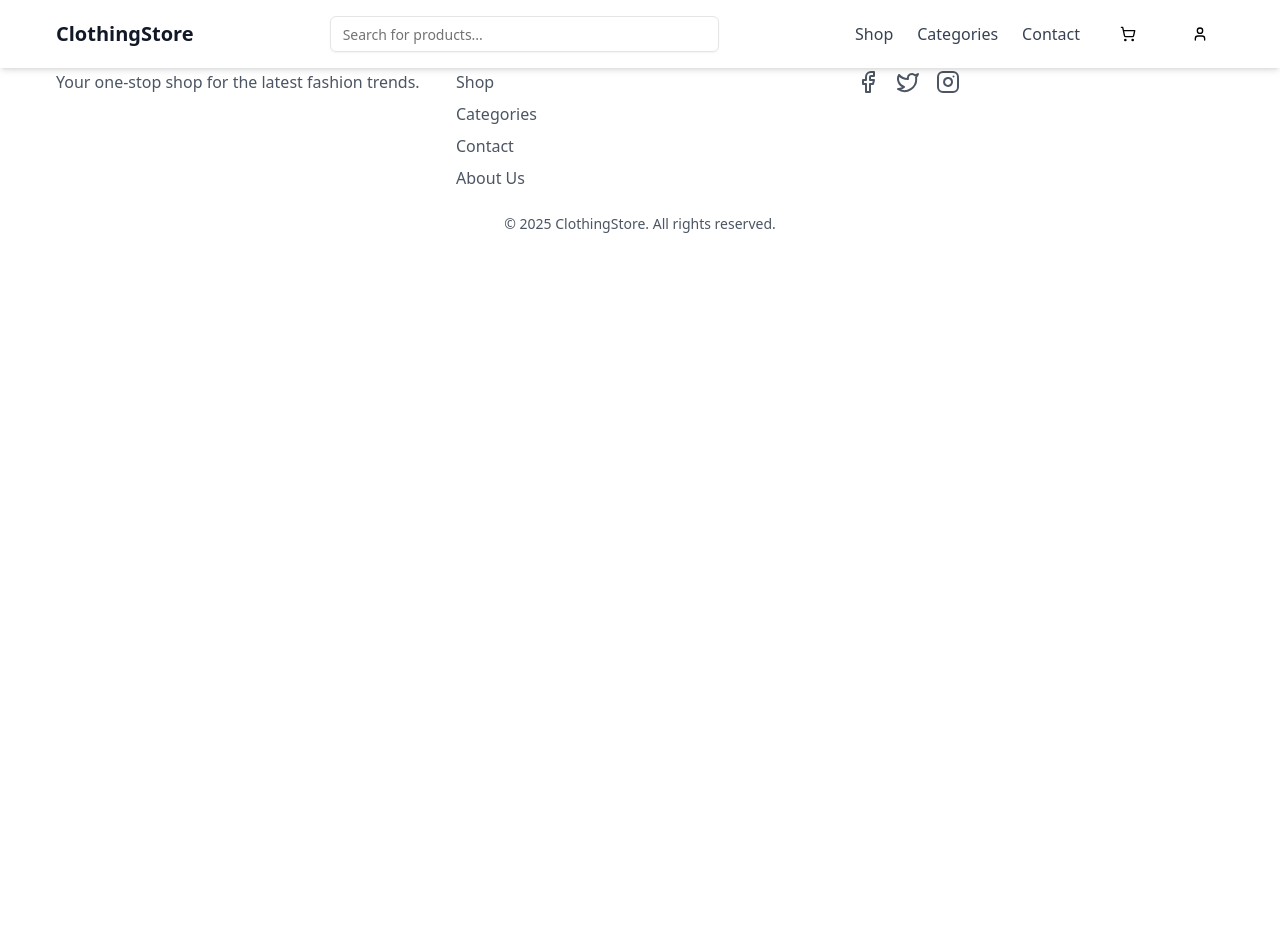
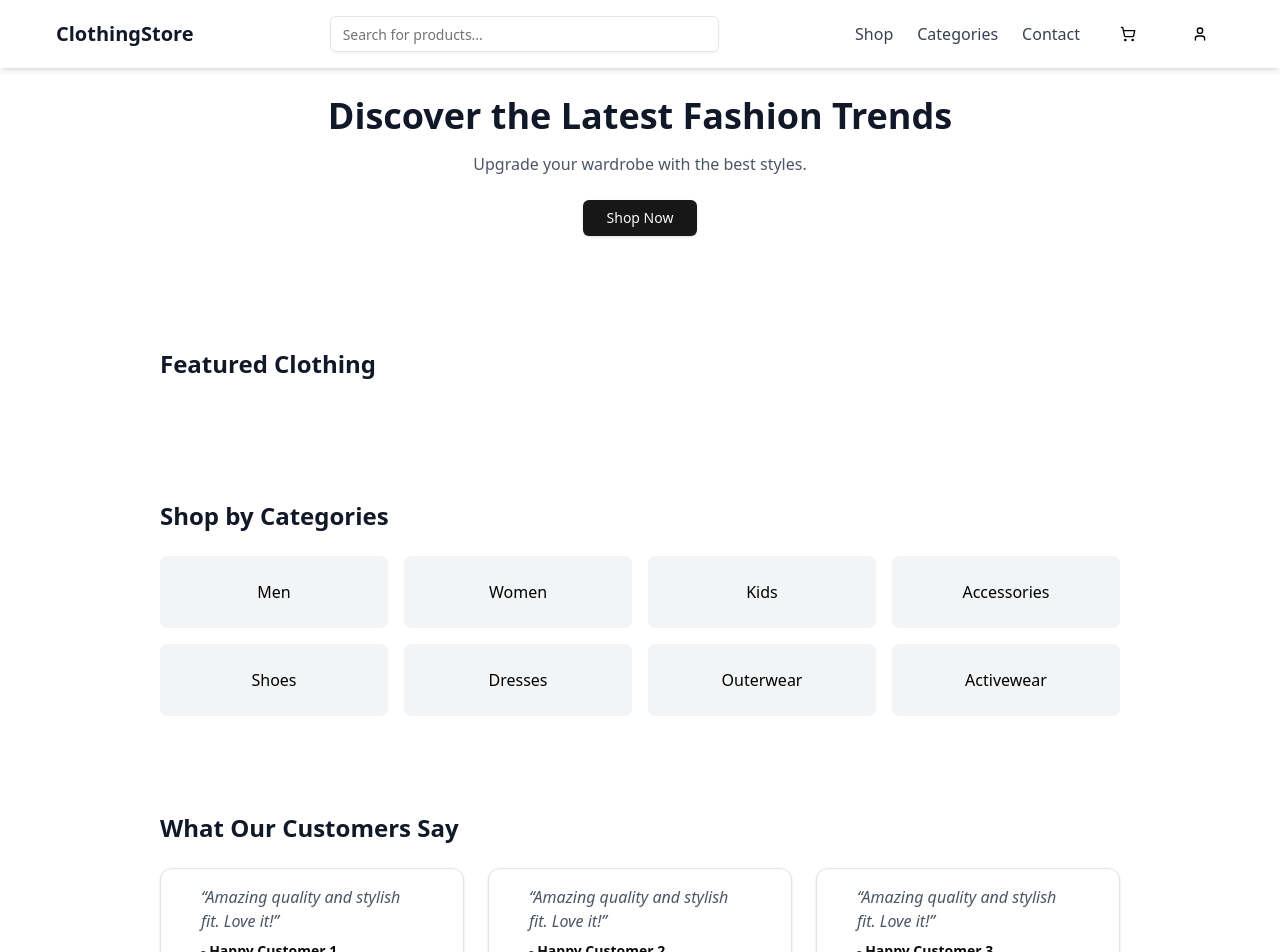
Before and after one commit to Ayoub-Benyahia1/clothing-store, a React (Vite) app in the folder client/: page / in a window 1280 px wide. Shown: the top 952 px of the page. Before the commit the page ends 800 px from the top, so only its background shows below. Built offline with nearby package versions, Linux system fonts and the light colour scheme; no server answers.

Commit message:
create Home

```diff
--- a/client/src/App.jsx
+++ b/client/src/App.jsx
@@ -4,6 +4,7 @@ import { BrowserRouter as Router, Route, Routes } from "react-router-dom";
 import { checkAuth } from "./redux/slices/authSlice";
 import RedirectIfAuthenticated from "./components/RedirectIfAuthenticated";
 import { Login, Register } from "./pages/AuthPage";
+import Home from "./pages/Home";
 import Navbar from "./components/Navbar";
 import Footer from "./components/Footer";
 
@@ -25,6 +26,7 @@ const App = () => {
     <Router>
       <Navbar />
       <Routes>
+        <Route exact path="/" element={<Home />} />
         <Route element={<RedirectIfAuthenticated />}>
           <Route path="/login" element={<Login />} />
           <Route path="/register" element={<Register />} />
--- /dev/null
+++ b/client/src/pages/Home.jsx
@@ -0,0 +1,88 @@
+import { Button } from "@/components/ui/button";
+import { Card, CardContent } from "@/components/ui/card";
+import { motion } from "framer-motion";
+import { Link } from "react-router-dom";
+
+const Home = () => {
+  return (
+    <div className="container mx-auto px-4 flex justify-center">
+      <div className="max-w-5xl w-full p-8">
+        {/* Hero Section */}
+        <section className="text-center py-16">
+          <motion.h1
+            className="text-4xl font-bold text-gray-900 mb-4"
+            initial={{ opacity: 0, y: -20 }}
+            animate={{ opacity: 1, y: 0 }}
+            transition={{ duration: 0.5 }}
+          >
+            Discover the Latest Fashion Trends
+          </motion.h1>
+          <p className="text-gray-600 mb-6">
+            Upgrade your wardrobe with the best styles.
+          </p>
+          <a to="/shop">
+            <Button className="px-6 py-3">Shop Now</Button>
+          </a>
+        </section>
+
+        {/* Featured Products */}
+        <section className="py-12">
+          <h2 className="text-2xl font-bold text-gray-900 mb-6">
+            Featured Clothing
+          </h2>
+
+        </section>
+
+        {/* Categories Section */}
+        <section className="py-12">
+          <h2 className="text-2xl font-bold text-gray-900 mb-6">
+            Shop by Categories
+          </h2>
+          <div className="grid grid-cols-1 sm:grid-cols-2 md:grid-cols-4 gap-4">
+            {[
+              "Men",
+              "Women",
+              "Kids",
+              "Accessories",
+              "Shoes",
+              "Dresses",
+              "Outerwear",
+              "Activewear",
+            ].map((category) => (
+              <Link
+                key={category}
+                to={`/categories/${category.toLowerCase()}`}
+                className="block p-6 bg-gray-100 rounded-lg text-center"
+              >
+                {category}
+              </Link>
+            ))}
+          </div>
+        </section>
+
+        {/* Customer Reviews */}
+        <section className="py-12">
+          <h2 className="text-2xl font-bold text-gray-900 mb-6">
+            What Our Customers Say
+          </h2>
+          <div className="grid grid-cols-1 md:grid-cols-2 lg:grid-cols-3 gap-6">
+            {[1, 2, 3].map((review) => (
+              <Card key={review} className="p-4">
+                <CardContent>
+                  <p className="text-gray-600 italic">
+                    “Amazing quality and stylish fit. Love it!”
+                  </p>
+                  <h3 className="text-sm font-semibold mt-2">
+                    - Happy Customer {review}
+                  </h3>
+                </CardContent>
+              </Card>
+            ))}
+          </div>
+        </section>
+      </div>
+    </div>
+  );
+};
+
+export default Home;
```
